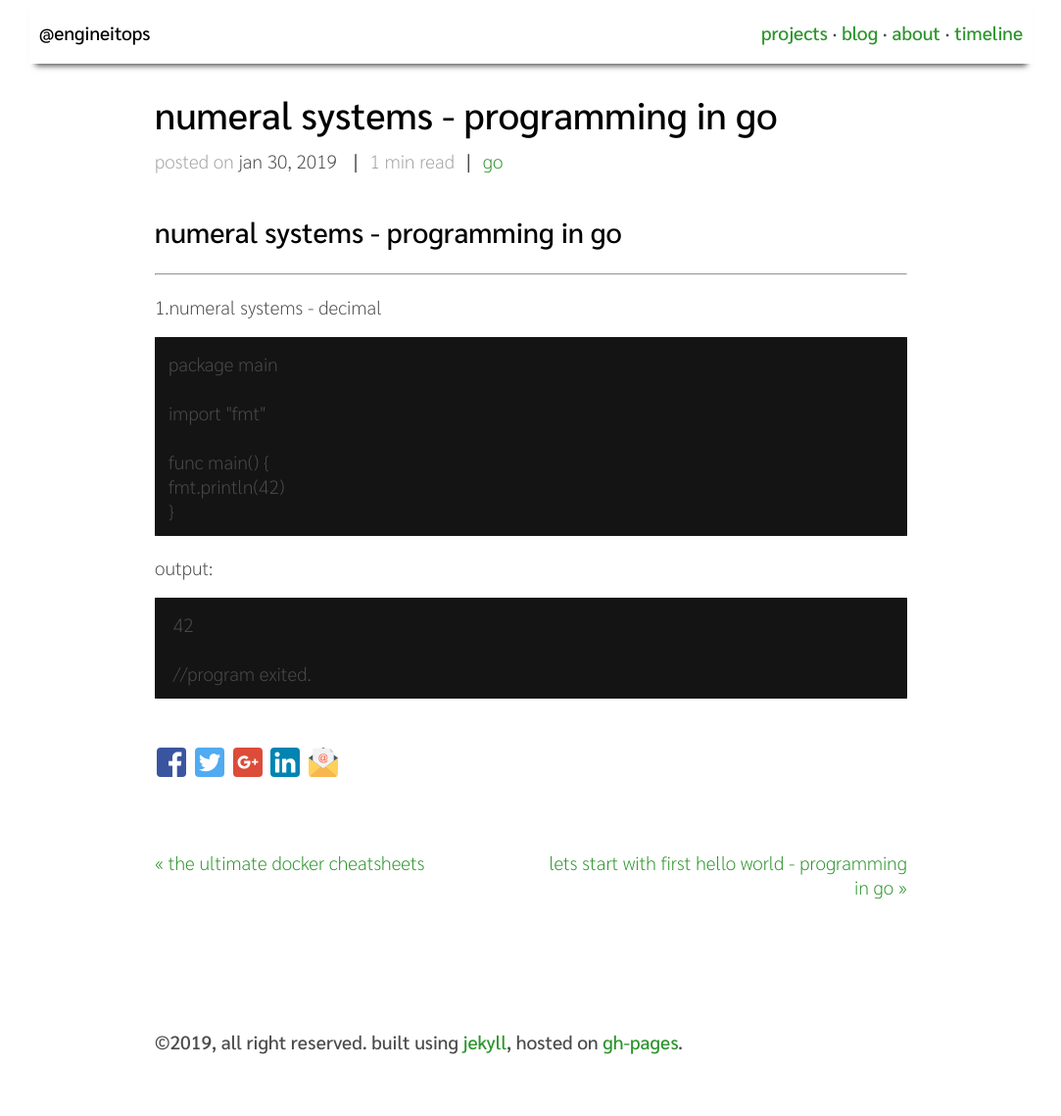
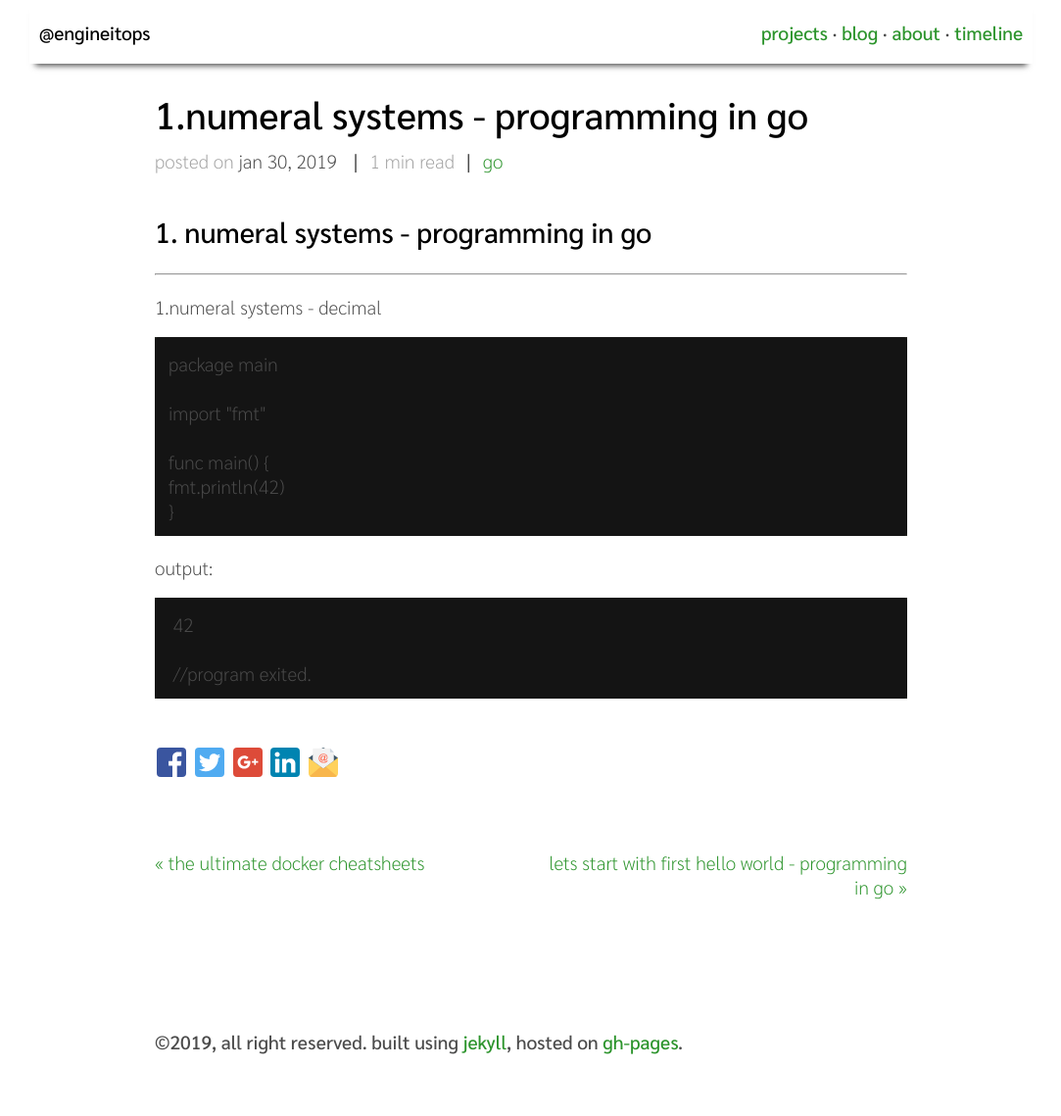
Before and after one commit to EngineITOps/EngineITOps.github.io, a Jekyll site: the page built from _posts/2019-01-30-Decimal-GO.md, in a window 1280 px wide. Shown: the whole page at 98% size, without its empty margins (98-1181 px from the left). Built offline with Jekyll 4.4.1, drawn with Linux system fonts in a browser that asks for light colours.

Commit message:
Update 2019-01-30-Decimal-GO.md

```diff
--- a/_posts/2019-01-30-Decimal-GO.md
+++ b/_posts/2019-01-30-Decimal-GO.md
@@ -1,12 +1,12 @@
 ---
 layout: post
-title: Numeral Systems - Programming in GO
+title: 1.Numeral Systems - Programming in GO
 tags: [GO, helloworld]
 categories: [ GO ]
 ---
 
 
-## numeral systems - Programming in GO
+## 1. numeral systems - Programming in GO
 
 
 ---
```
